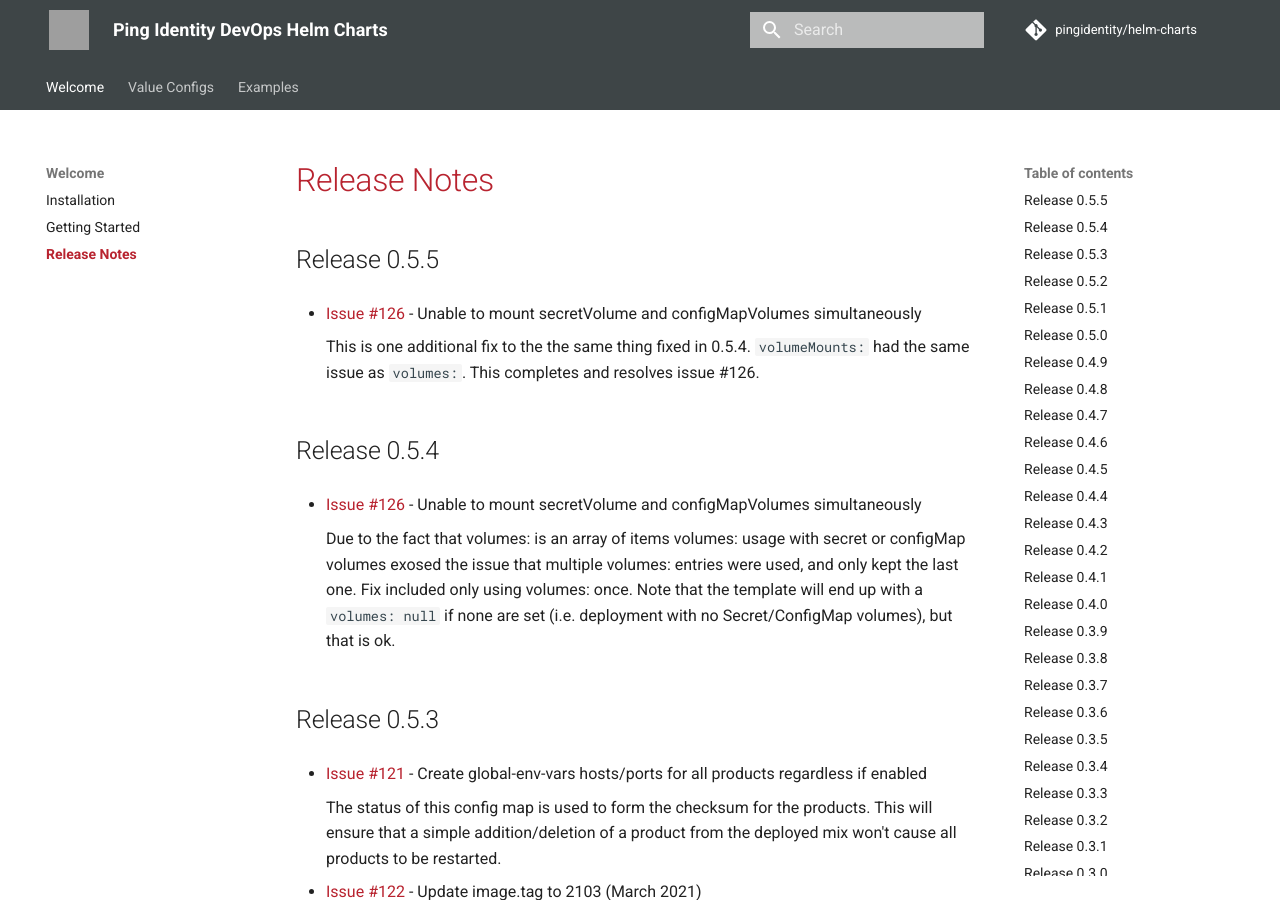
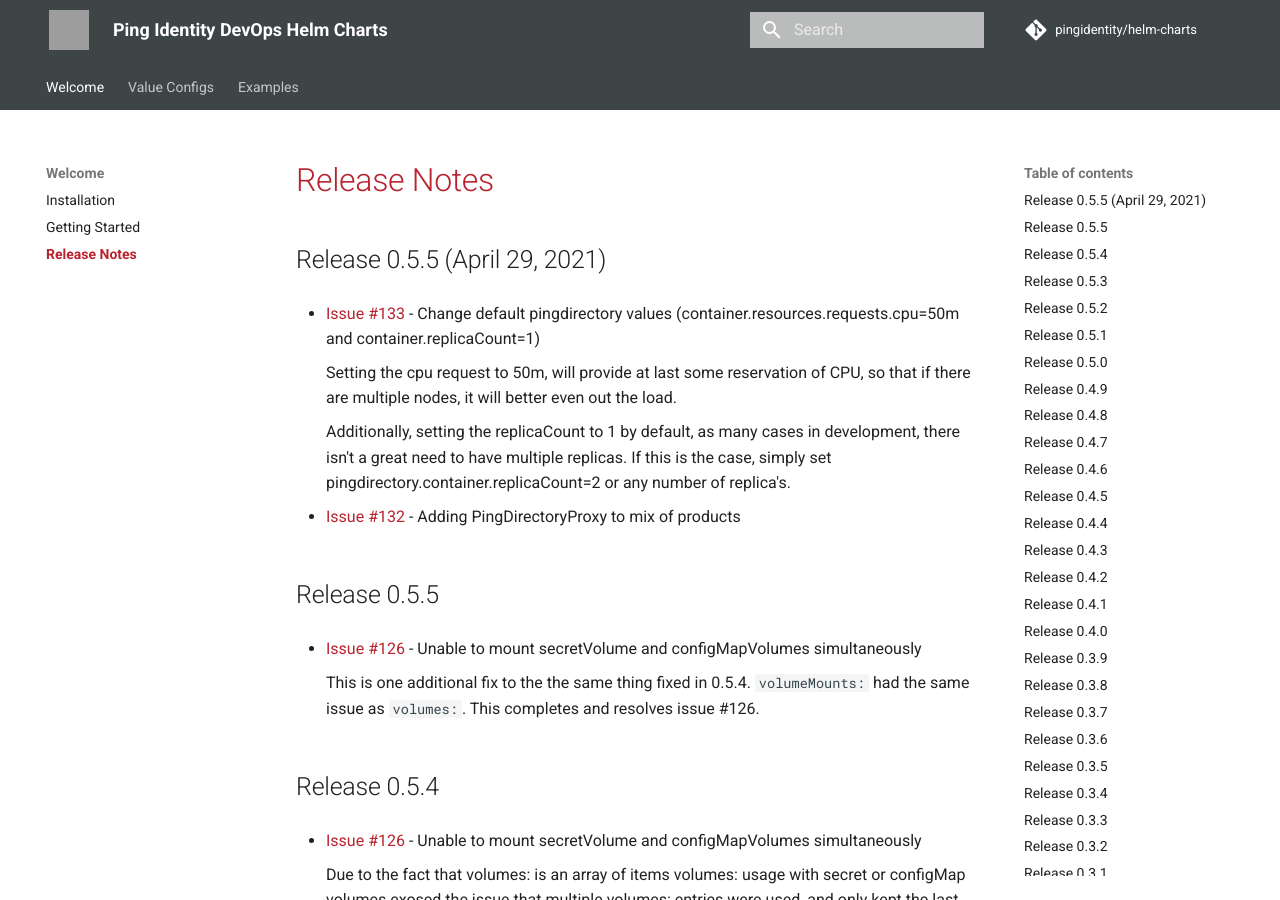
Before and after one commit to pingidentity/helm-charts, an MkDocs documentation site: the page built from docs/release-notes.md, in a window 1280 px wide and 900 px high. Built offline with MkDocs 1.6.1 and Material for MkDocs 9.7.7, drawn with Linux system fonts in a browser that asks for light colours; comment, search, counter and statistics services are not loaded; grey boxes are pictures that could not be loaded.

Commit message:
Issue #132 - PingDirectoryProxy and Issue #133 - Changed defaults for PingDirectory

```diff
--- a/docs/examples/everything.yaml
+++ b/docs/examples/everything.yaml
@@ -34,6 +34,9 @@
     SERVER_PROFILE_URL: https://github.com/pingidentity/pingidentity-server-profiles.git
     SERVER_PROFILE_PATH: baseline/pingdirectory
 
+pingdirectoryproxy:
+  enabled: true
+
 pingfederate-admin:
   enabled: true
   container:
--- a/docs/release-notes.md
+++ b/docs/release-notes.md
@@ -1,5 +1,19 @@
 # Release Notes
 
+
+
+## Release 0.5.5 (April 29, 2021)
+
+* [Issue #133](https://github.com/pingidentity/helm-charts/issues/133) - Change default pingdirectory values
+  (container.resources.requests.cpu=50m and container.replicaCount=1)
+
+    Setting the cpu request to 50m, will provide at last some reservation of CPU, so that if there are multiple nodes,
+    it will better even out the load.
+
+    Additionally, setting the replicaCount to 1 by default, as many cases in development, there isn't a great need to
+    have multiple replicas. If this is the case, simply set pingdirectory.container.replicaCount=2 or any number of replica's.
+
+* [Issue #132](https://github.com/pingidentity/helm-charts/issues/132) - Adding PingDirectoryProxy to mix of products
 
 ## Release 0.5.5
 
```
Also changed, not shown: 8 other files.
